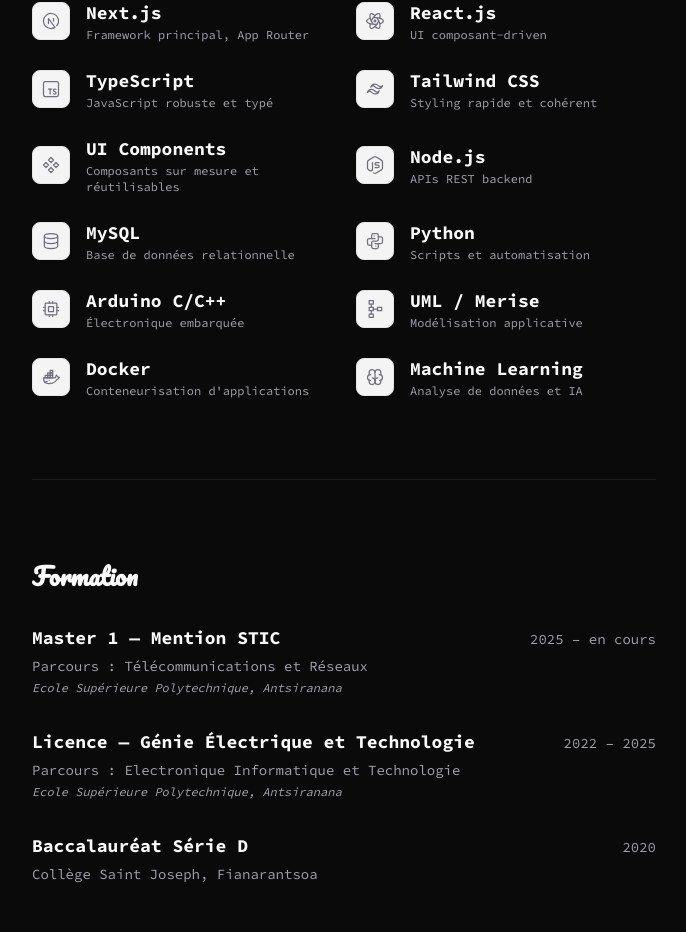
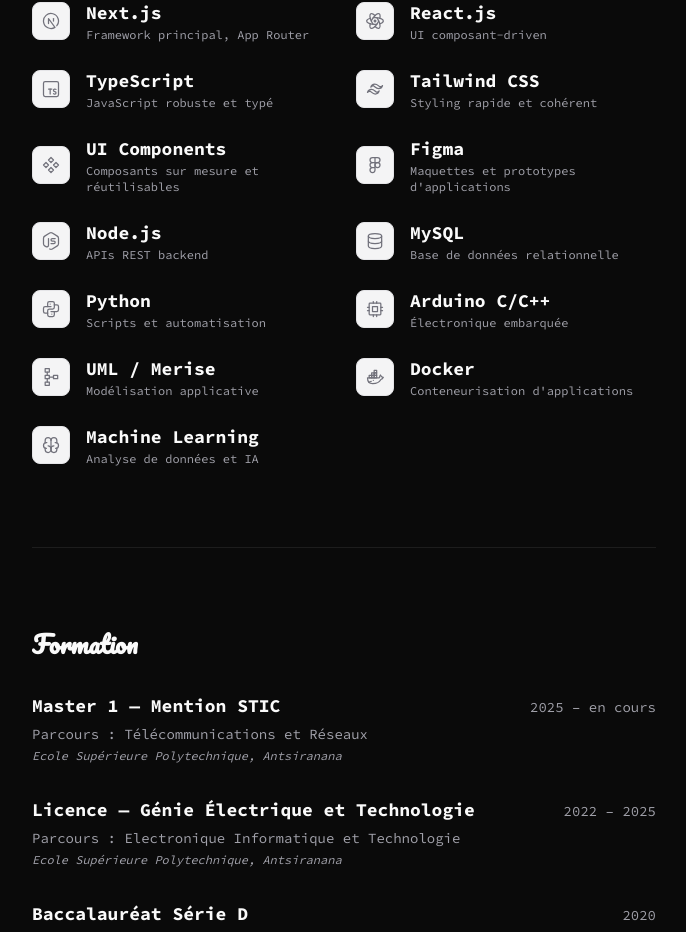
Before and after one commit to normanXCat/portfolio-normanXCat, a Next.js app: page / in a window 1280 px wide. Shown: the part 3035-3967 px from the top of the page, without its empty margins (296-982 px from the left). Built offline with nearby package versions, Linux system fonts and the light colour scheme.

Commit message:
feat: ajouter des compétences et mettre à jour le build

```diff
--- a/public/data.json
+++ b/public/data.json
@@ -122,6 +122,11 @@
       "icon": "IconComponents"
     },
     {
+      "name": "Figma",
+      "desc": "Maquettes et prototypes d'applications",
+      "icon": "IconBrandFigma"
+    },
+    {
       "name": "Node.js",
       "desc": "APIs REST backend",
       "icon": "IconBrandNodejs"
--- a/src/components/skills.tsx
+++ b/src/components/skills.tsx
@@ -14,6 +14,7 @@
   IconComponents,
   IconBrandDocker,
   IconBrain,
+  IconBrandFigma,
 } from "@tabler/icons-react";
 import React from "react";
 
@@ -30,6 +31,7 @@
   IconComponents,
   IconBrandDocker,
   IconBrain,
+  IconBrandFigma,
 };
 
 type SkillData = {
```
